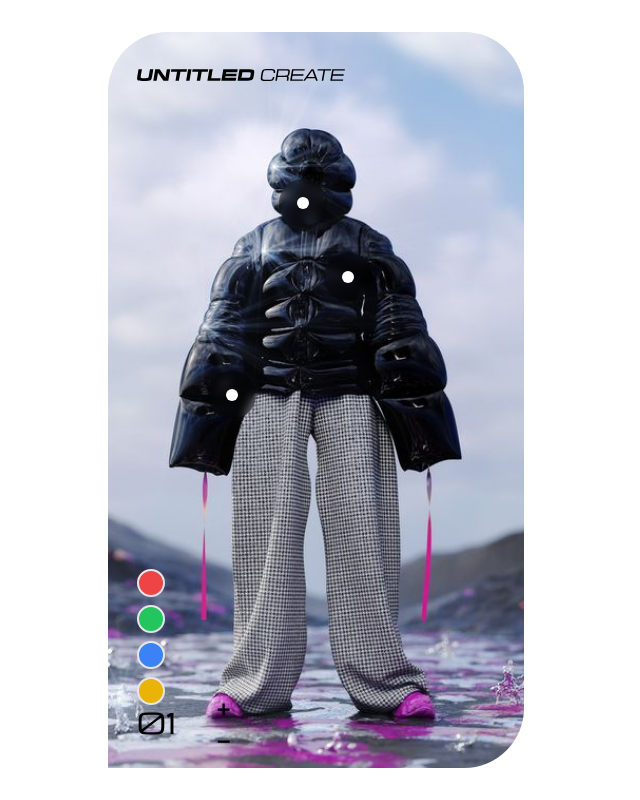
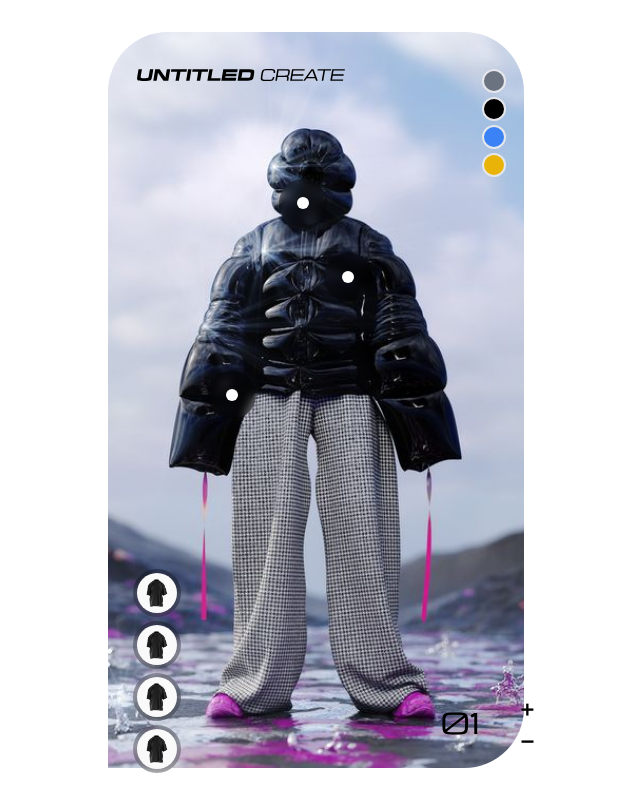
Before and after one commit to nematollahi1999/untitled, a Next.js app: page /create in a window 1280 px wide. Shown: the whole page, without its empty margins (244-884 px from the left). Built offline with nearby package versions, Linux system fonts and the light colour scheme.

Commit message:
clothes toggles added.

```diff
--- a/components/atoms/toggles/ChooseColorToggle.jsx
+++ b/components/atoms/toggles/ChooseColorToggle.jsx
@@ -10,11 +10,11 @@ const ChooseColorToggle = ({ options, style }) => {
 
   return (
     <div className="absolute" style={style}>
-    <div className="flex flex-col space-y-2">
+    <div className="flex flex-col space-y-1">
       {options.map((option) => (
         <div
           key={option.value}
-          className={`flex items-center justify-center w-7 h-7 rounded-full cursor-pointer border border-2 ${option.bgColor}`}
+          className={`flex items-center justify-center w-6 h-6 rounded-full cursor-pointer border border-2 ${option.bgColor}`}
           onClick={() => handleOptionClick(option)}
         >
           {selectedOption === option && (
--- a/components/atoms/toggles/ClothesGlassToggle.jsx
+++ b/components/atoms/toggles/ClothesGlassToggle.jsx
@@ -0,0 +1,47 @@
+"use client";
+import React, { useState } from "react";
+
+const OptionButton = ({ option, isSelected, onClick, expandedWidth }) => {
+  return (
+    <div
+      className={`relative flex items-center transition-all duration-300 ease-in-out backdrop-blur-sm bg-black/30 ${
+        isSelected ? expandedWidth : "w-12"
+      } h-12 rounded-full cursor-pointer overflow-hidden mb-1`}
+      onClick={onClick}
+    >
+      <div className="absolute flex items-center justify-center w-12 h-12 rounded-full transition-all duration-300 ease-in-out left-0">
+        <img className="rounded-full p-1" src="/images/product.jpg" alt="product" />
+      </div>
+      <div
+        className={`pr-12 pl-2 text-white transition-opacity duration-100 ease-in-out ${
+          isSelected ? "opacity-100 delay-300" : "opacity-0"
+        } ml-12`}
+      >
+        <div className="font-bold text-xs">{option.text}</div>
+        <div className="font-light text-xs">{option.subtext}</div>
+      </div>
+    </div>
+  );
+};
+
+const ClothesGlassToggle = ({ options, expandedWidth = "w-40", style }) => {
+  const [selectedOption, setSelectedOption] = useState(null);
+
+  return (
+    <div className="absolute" style={style}>
+    <div className="flex flex-col items-start">
+      {options.map((option) => (
+        <OptionButton
+          key={option.value}
+          option={option}
+          isSelected={selectedOption === option.value}
+          onClick={() => setSelectedOption(option.value)}
+          expandedWidth={expandedWidth}
+        />
+      ))}
+    </div>
+    </div>
+  );
+};
+
+export default ClothesGlassToggle;
--- a/components/organisms/pageParts/CreateSpace.jsx
+++ b/components/organisms/pageParts/CreateSpace.jsx
@@ -1,13 +1,22 @@
 import AddOrDecreaseButton from "@/components/atoms/buttons/AddOrDecreaseButton";
 import ExpandingGlassButtonBlack from "@/components/atoms/buttons/ExpandingGlassButtonBlack";
 import ChooseColorToggle from "@/components/atoms/toggles/ChooseColorToggle";
+import ClothesGlassToggle from "@/components/atoms/toggles/ClothesGlassToggle";
 
 const options = [
-  { value: "option1", bgColor: "bg-red-500" },
-  { value: "option2", bgColor: "bg-green-500" },
+  { value: "option1", bgColor: "bg-gray-500" },
+  { value: "option2", bgColor: "bg-black" },
   { value: "option3", bgColor: "bg-blue-500" },
   { value: "option4", bgColor: "bg-yellow-500" },
 ];
+
+const clothes = [
+  { value: "option1", text: "Option 1", subtext: "Subtext 1", bgColor: "bg-red-500" },
+  { value: "option2", text: "Option 2", subtext: "Subtext 2", bgColor: "bg-green-500" },
+  { value: "option3", text: "Option 3", subtext: "Subtext 3", bgColor: "bg-blue-500" },
+  { value: "option4", text: "Option 4", subtext: "Subtext 4", bgColor: "bg-yellow-500" },
+];
+
 import React from "react";
 
 function CreateSpace() {
@@ -49,8 +58,9 @@ function CreateSpace() {
           text={"طراحی تنه"}
           subtext={"انتخاب استایل فیت و دوخت و دیزاین تنه"}
         />
-        <AddOrDecreaseButton style={{ top: "90%", left: "7%" }} />
-        <ChooseColorToggle options={options} style={{ top: "73%", left: "7%" }} />
+        <AddOrDecreaseButton style={{ top: "90%", left: "80%" }} />
+        <ChooseColorToggle options={options} style={{ top: "5%", left: "90%" }} />
+        <ClothesGlassToggle options={clothes} style={{ top: "73%", left: "6%" }} />
       </div>
     </div>
   );
```
Also changed, not shown: components/atoms/buttons/OptionButton.jsx (added), public/images/product.jpg (added).
